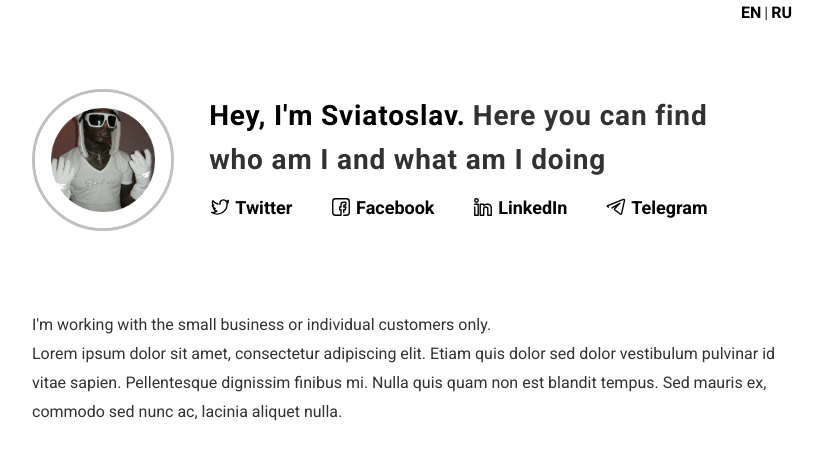
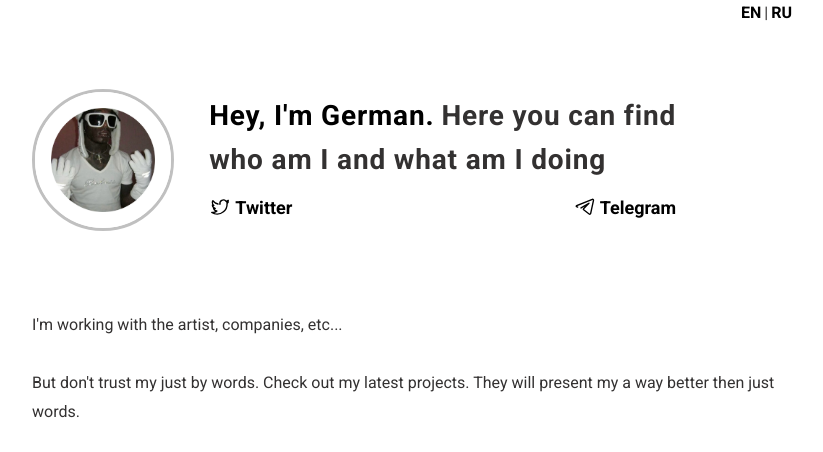
Before and after one commit to mnzrrr/mnzrrr.github.io, a plain HTML site: page index.html in a window 1280 px wide. Shown: the top 452 px of the page, without its empty margins (228-1051 px from the left). Drawn offline with Linux system fonts and the light colour scheme.

Commit message:
index.html

```diff
--- a/index.html
+++ b/index.html
@@ -2,7 +2,7 @@
 <html lang="en">
 <head>
     <meta charset="UTF-8">
-    <title>About me</title>
+    <title>Portfolio</title>
     <link rel="stylesheet" type="text/css" href="/assets/styles/styles.css">
 </head>
 <body>
@@ -21,21 +21,13 @@
             <img class="content__hello-img" src="/assets/img/avatar.png" alt="Avatar">
             <div class="content__hello-text">
                     <span class="content__name">
-                        <a href="/"> Hey, I'm Sviatoslav.</a>
+                        <a href="/"> Hey, I'm German.</a>
                     </span>
                 <span class="content__description">Here you can find <br/> who am I and what am I doing</span>
                 <nav class="content__social">
                     <a href="#link" target="_blank" class="content__social-item">
                         <img src="/assets/img/icons/twitter.svg" alt="Twitter">
                         <span>Twitter</span>
-                    </a>
-                    <a href="#link" target="_blank" class="content__social-item">
-                        <img src="/assets/img/icons/facebook.svg" alt="Facebook">
-                        <span>Facebook</span>
-                    </a>
-                    <a href="#link" target="_blank" class="content__social-item">
-                        <img src="/assets/img/icons/in.svg" alt="LinkedIn">
-                        <span>LinkedIn</span>
                     </a>
                     <a href="#link" target="_blank" class="content__social-item">
                         <img src="/assets/img/icons/telegram.svg" alt="Telegram">
@@ -47,8 +39,7 @@
         <div class="content__main">
             <div class="content__main-item">
                 <div class="main-item__description">
-                    <p>I'm working with the small business or individual customers only.</p>
-                    <p>Lorem ipsum dolor sit amet, consectetur adipiscing elit. Etiam quis dolor sed dolor vestibulum pulvinar id vitae sapien. Pellentesque dignissim finibus mi. Nulla quis quam non est blandit tempus. Sed mauris ex, commodo sed nunc ac, lacinia aliquet nulla.</p>
+                    <p>I'm working with the artist, companies, etc...</p>
                 </div>
             </div>
             <div class="content__main-item">
```
